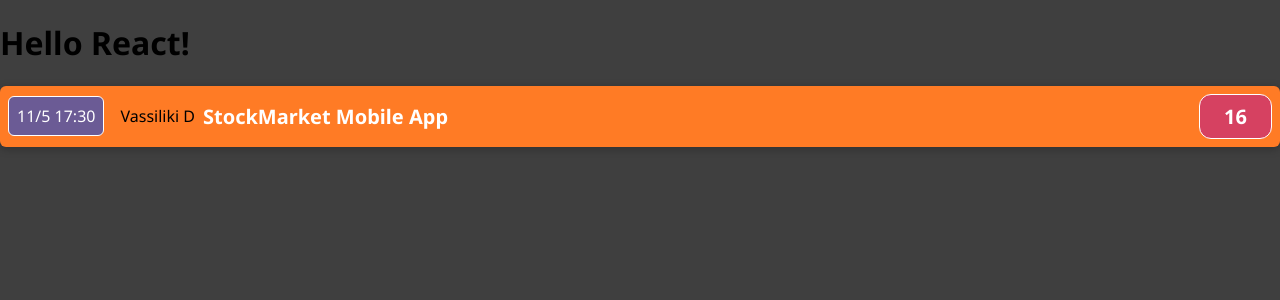
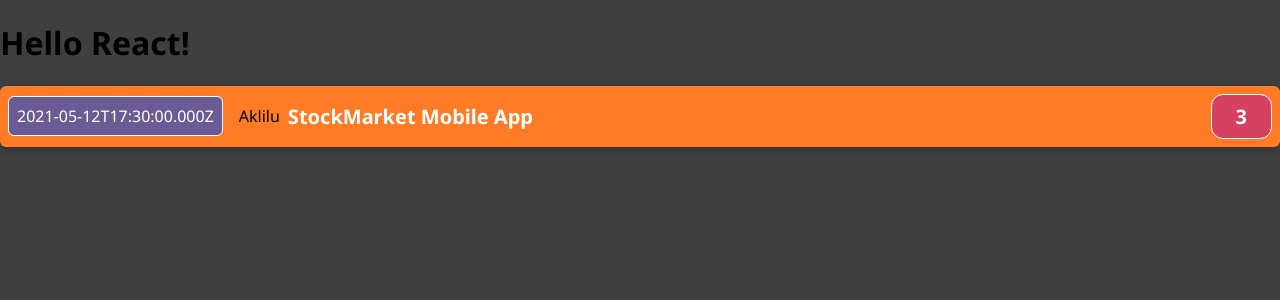
Before and after one commit to akliluMezene-Wanos/react-tutor, a React (Create React App) app: page / in a window 1280 px wide. Shown: the top 300 px of the page. Built offline with nearby package versions, Linux system fonts and the light colour scheme.

Commit message:
MetricItem ~ values as variables

```diff
--- a/src/components/MetricItem.js
+++ b/src/components/MetricItem.js
@@ -1,13 +1,18 @@
 import "./MetricItem.css"
 
 const MetricItem = () => {
+    let metricDate=new Date(2021, 4, 12, 17, 30, 0, 0);
+    let metricDeveloper = "Aklilu"
+    let project = "StockMarket Mobile App"
+    let count = 3
+
     return <div className="metric-item">
-    <div className="metric-item__date">11/5 17:30</div>
+    <div className="metric-item__date">{metricDate.toISOString()}</div>
     <div className="metric-item__metric">
-        <div>Vassiliki D</div>
-        <h3>StockMarket Mobile App</h3>
+        <div>{metricDeveloper}</div>
+        <h3>{project}</h3>
     </div>
-    <div className="metric-item__count">16</div>
+    <div className="metric-item__count">{count}</div>
 </div>
 }
 
```
